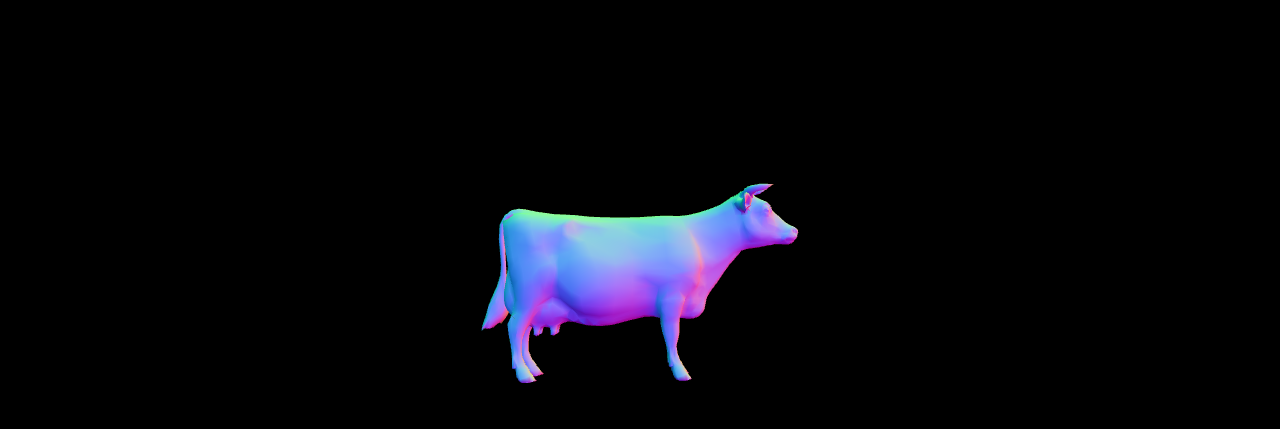
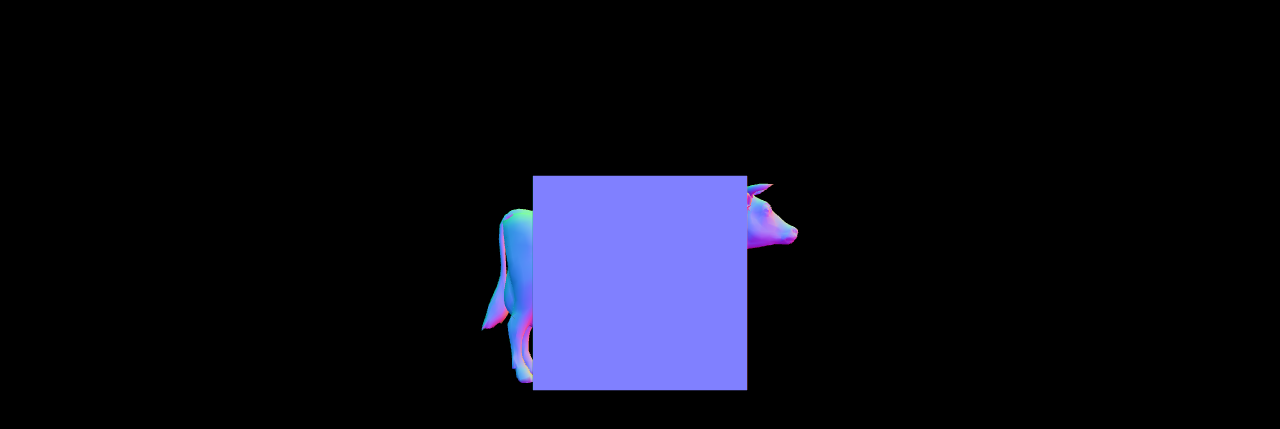
Before and after one commit to MigueLourenco28/65143-66043-TPC3-CGI, a plain HTML site: page proj2/index.html in a window 1280 px wide. Shown: the part 117-546 px from the top of the page. Drawn offline with Linux system fonts and the light colour scheme; animation ran at ten frames a second.

Commit message:
add cube object initialization and update project title in index.html

```diff
--- a/proj2/app.js
+++ b/proj2/app.js
@@ -5,6 +5,7 @@ import * as dat from '../../libs/dat.gui.module.js';
 
 import * as COW from '../../libs/objects/cow.js';
 import * as BUNNY from '../../libs/objects/bunny.js';
+import * as CUBE from '../../libs/objects/cube.js';
 
 import * as STACK from '../../libs/stack.js';
 
@@ -16,6 +17,7 @@ function setup(shaders) {
 
     COW.init(gl);
     BUNNY.init(gl);
+    CUBE.init(gl);
 
     let program;
     if(currentShader == 'gouraud')
@@ -318,7 +320,7 @@ function setup(shaders) {
         gl.uniform1i(gl.getUniformLocation(program, "u_use_normals"), options.normals);
 
         //gl.uniform3fv(u_color, color.current_color);
-
+        CUBE.draw(gl, program, options.wireframe ? gl.LINES : gl.TRIANGLES);
         if(object_data.name == 'Cow')
             COW.draw(gl, program, options.wireframe ? gl.LINES : gl.TRIANGLES);
         else
--- a/proj2/index.html
+++ b/proj2/index.html
@@ -1,7 +1,7 @@
 <!DOCTYPE html>
 <html>
     <head>
-        <title>Exercício 27</title>
+        <title>Project 2</title>
         <link rel="stylesheet" href="style.css">
         <script type="module" src="./app.js"></script>
     </head>
```
